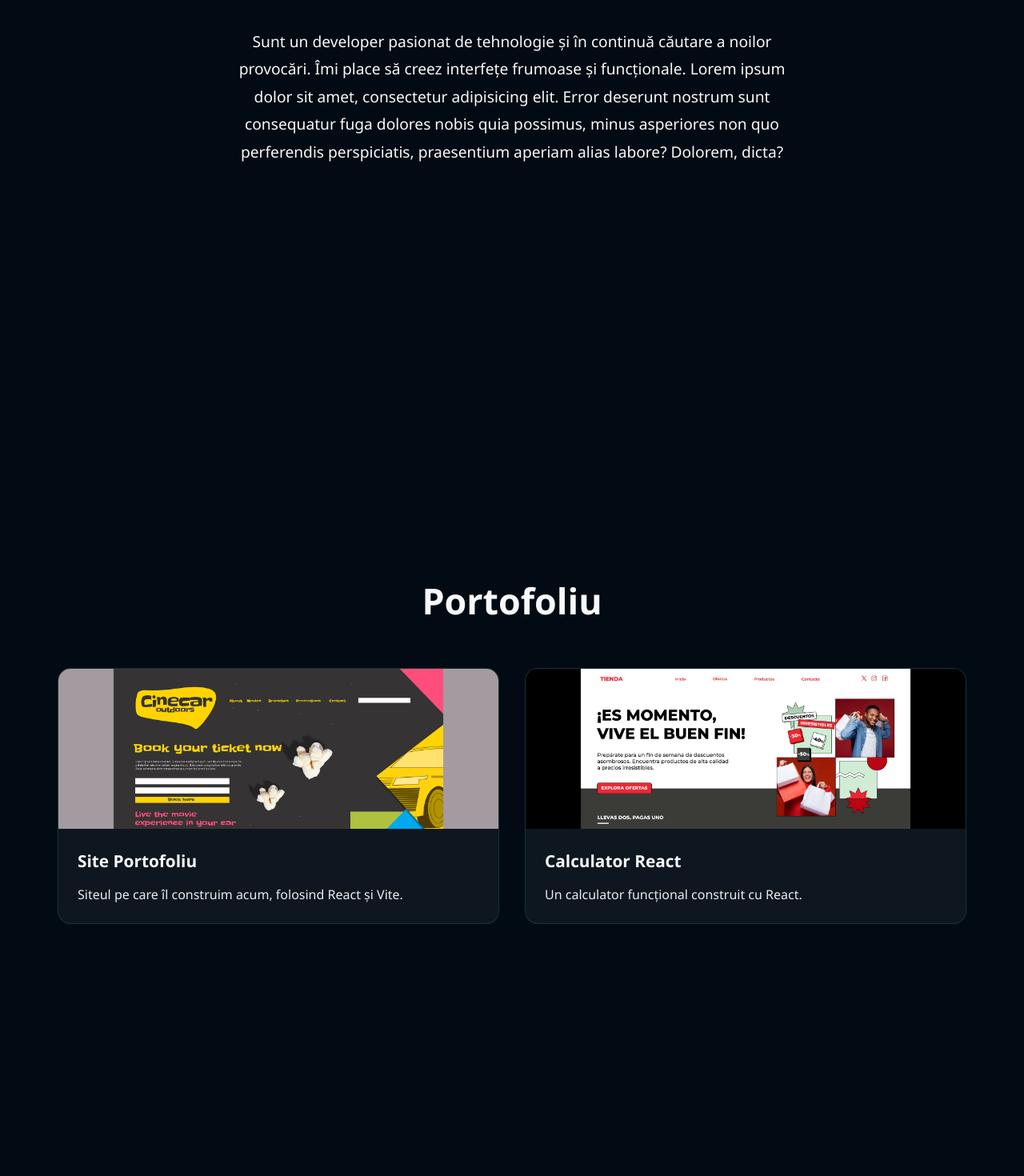
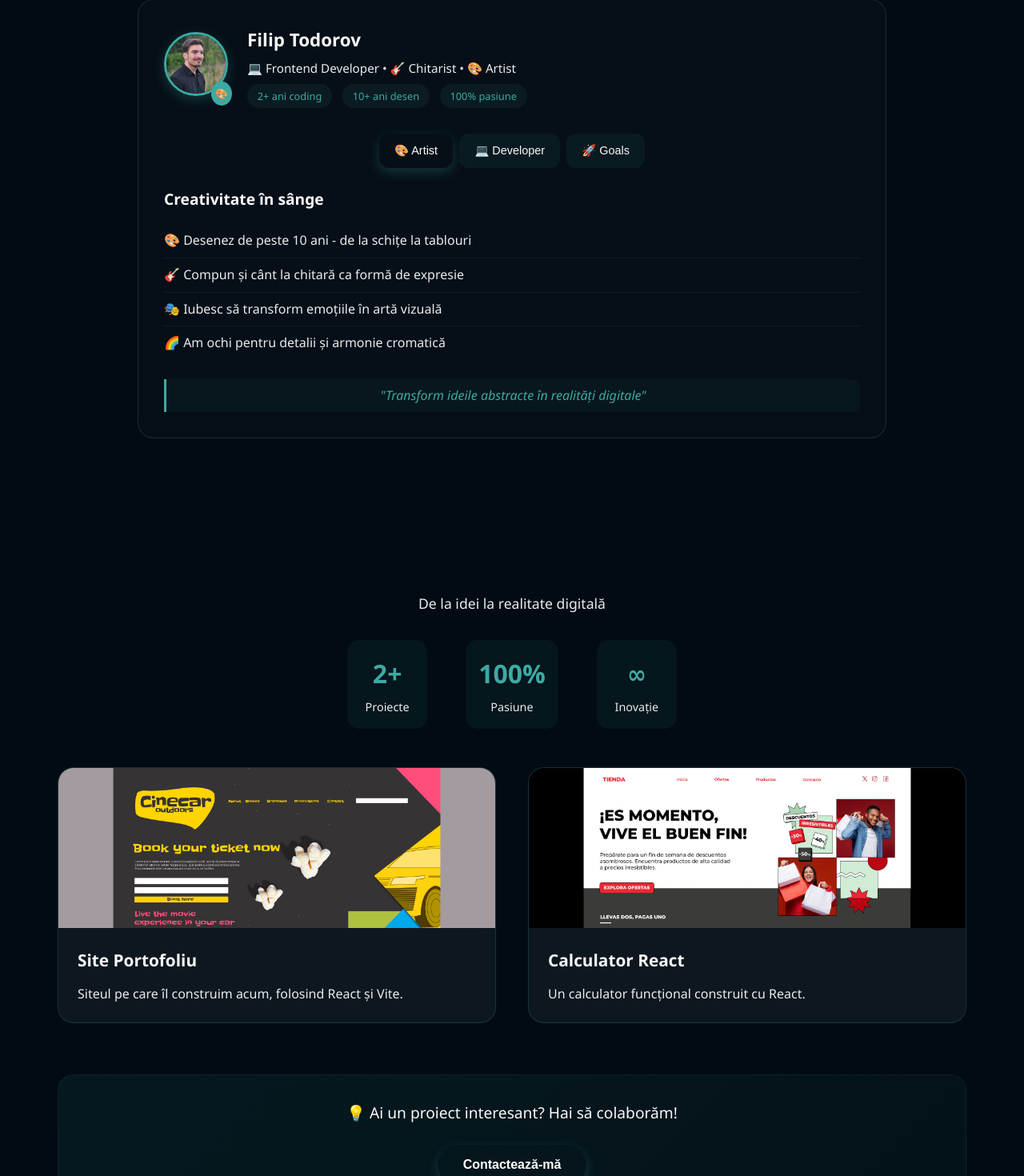
Before and after one commit to filip0020/Taiyo-portfolio, a React (Vite) app: page / in a window 1280 px wide. Shown: the part 981-2451 px from the top of the page at 80% size. Built offline with nearby package versions, Linux system fonts and the light colour scheme.

Commit message:
Imbunatatiri portfolio: adaugat tehnologii, statistici, design imbunatatit

```diff
--- a/src/App.jsx
+++ b/src/App.jsx
@@ -1,7 +1,7 @@
 
 import Navbar from './components/Navbar/Navbar';
 import Hero from './components/Hero/Hero';
-import About from './components/About/About';
+import About from './components/About/About.jsx';
 import Portfolio from './components/Portfolio/Portfolio';
 import Contact from './components/Contact/Contact';
 import Footer from './components/Footer/Footer';
@@ -13,7 +13,7 @@ function App() {
     <div className="app">
       <Navbar />
       <Hero name={personalData.name} country={personalData.country} />
-      <About description={personalData.description} />
+      <About />
       <Portfolio projects={projects} />
       <Contact />
       <Footer />
--- a/src/components/About/About.css
+++ b/src/components/About/About.css
@@ -1,11 +1,10 @@
 .about {
-  padding: 6rem 2rem;
-  max-width: 1200px;
+  padding: 3rem 2rem;
+  max-width: 1000px;
   margin: 0 auto;
-  min-height: 100vh;
   opacity: 0;
-  transform: translateY(50px);
-  transition: opacity 0.8s ease-out, transform 0.8s ease-out;
+  transform: translateY(30px);
+  transition: all 0.6s ease-out;
 }
 
 .about.about-visible {
@@ -15,41 +14,185 @@
 
 .about-title {
   text-align: center;
-  margin-bottom: 3rem;
-  font-size: 2.8rem;
+  font-size: 2.5rem;
+  margin-bottom: 0.5rem;
   color: var(--color-text);
-  opacity: 0;
-  transform: translateY(30px);
-  transition: opacity 0.8s ease-out 0.2s, transform 0.8s ease-out 0.2s;
+  background: linear-gradient(
+    135deg,
+    var(--color-accent-light-1),
+    var(--color-accent-light-2)
+  );
+  -webkit-background-clip: text;
+  -webkit-text-fill-color: transparent;
+  background-clip: text;
 }
 
-.about.about-visible .about-title {
-  opacity: 1;
-  transform: translateY(0);
+.about-subtitle {
+  text-align: center;
+  color: var(--color-text-secondary);
+  margin-bottom: 2rem;
+  font-size: 1.1rem;
 }
 
-.about-description {
-  text-align: center;
-  max-width: 700px;
-  margin: 0 auto;
-  font-size: 1.2rem;
-  line-height: 1.8;
-  opacity: 0;
-  transform: translateY(30px);
-  transition: opacity 0.8s ease-out 0.4s, transform 0.8s ease-out 0.4s;
+/* Layout compact */
+.about-compact {
+  background: rgba(255, 255, 255, 0.02);
+  border-radius: 20px;
+  padding: 2rem;
+  backdrop-filter: blur(10px);
+  border: 1px solid rgba(255, 255, 255, 0.1);
 }
 
-.about.about-visible .about-description {
-  opacity: 1;
-  transform: translateY(0);
+/* Header compact */
+.about-header {
+  display: flex;
+  align-items: center;
+  gap: 1.5rem;
+  margin-bottom: 2rem;
 }
 
+.about-avatar {
+  position: relative;
+  flex-shrink: 0;
+}
+
+.about-avatar img {
+  width: 80px;
+  height: 80px;
+  border-radius: 50%;
+  object-fit: cover;
+  border: 3px solid var(--color-accent-light-2);
+  box-shadow: 0 5px 15px rgba(52, 149, 142, 0.3);
+}
+
+.avatar-badge {
+  position: absolute;
+  bottom: -5px;
+  right: -5px;
+  background: var(--color-accent-light-2);
+  color: white;
+  padding: 5px;
+  border-radius: 50%;
+  font-size: 0.8rem;
+}
+
+.about-bio h3 {
+  margin: 0;
+  font-size: 1.4rem;
+  color: var(--color-text);
+}
+
+.about-bio p {
+  margin: 0.3rem 0;
+  color: var(--color-text-secondary);
+  font-size: 0.95rem;
+}
+
+.bio-stats {
+  display: flex;
+  gap: 0.8rem;
+  margin-top: 0.5rem;
+  flex-wrap: wrap;
+}
+
+.bio-stats span {
+  background: rgba(52, 149, 142, 0.1);
+  color: var(--color-accent-light-2);
+  padding: 0.3rem 0.8rem;
+  border-radius: 15px;
+  font-size: 0.8rem;
+  font-weight: 500;
+}
+
+/* Tabs compacte */
+.compact-tabs {
+  display: flex;
+  gap: 0.5rem;
+  margin-bottom: 1.5rem;
+  justify-content: center;
+}
+
+.compact-tabs button {
+  padding: 0.8rem 1.2rem;
+  border: none;
+  background: rgba(52, 149, 142, 0.08);
+  color: var(--color-text);
+  border-radius: 12px;
+  cursor: pointer;
+  transition: all 0.3s ease;
+  font-size: 0.9rem;
+  font-weight: 500;
+}
+
+.compact-tabs button:hover {
+  background: rgba(52, 149, 142, 0.15);
+  transform: translateY(-2px);
+}
+
+.compact-tabs .compact-active {
+  background: linear-gradient(
+    135deg,
+    var(--color-accent-light-1),
+    var(--color-accent-light-2)
+  );
+  color: white;
+  box-shadow: 0 5px 15px rgba(52, 149, 142, 0.3);
+}
+
+/* Conținut tabs */
+.compact-content {
+  margin-bottom: 1.5rem;
+}
+
+.compact-content h4 {
+  color: var(--color-text);
+  margin-bottom: 1rem;
+  font-size: 1.2rem;
+}
+
+.compact-content ul {
+  list-style: none;
+  padding: 0;
+}
+
+.compact-content li {
+  padding: 0.5rem 0;
+  color: var(--color-text-secondary);
+  border-bottom: 1px solid rgba(255, 255, 255, 0.05);
+}
+
+.compact-content li:last-child {
+  border-bottom: none;
+}
+
+/* Citat */
+.about-quote {
+  text-align: center;
+  font-style: italic;
+  color: var(--color-accent-light-2);
+  border-left: 3px solid var(--color-accent-light-2);
+  padding: 0.5rem 1rem;
+  margin: 1rem 0 0 0;
+  background: rgba(52, 149, 142, 0.05);
+  border-radius: 0 10px 10px 0;
+}
+
+/* Responsive */
 @media (max-width: 768px) {
   .about {
-    padding: 4rem 1rem;
+    padding: 2rem 1rem;
   }
 
-  .about p {
-    font-size: 1.1rem;
+  .about-header {
+    flex-direction: column;
+    text-align: center;
+  }
+
+  .compact-tabs {
+    flex-wrap: wrap;
+  }
+
+  .bio-stats {
+    justify-content: center;
   }
 }
--- a/src/components/About/About.jsx
+++ b/src/components/About/About.jsx
@@ -1,26 +1,99 @@
+import { useState } from 'react';
 import { useInView } from '../../hooks/useInView';
 import './About.css';
 
-function About({ description }) {
+const About = () => {
+  const [activeTab, setActiveTab] = useState('artist');
   const [ref, isInView] = useInView({
-    threshold: 0.3,
+    threshold: 0.1,
     triggerOnce: true
   });
 
   return (
-    <section
-      id="about"
-      ref={ref}
-      className={`about ${isInView ? 'about-visible' : ''}`}
-    >
-      <h2 className="about-title">
-        Despre Mine
-      </h2>
-      <p className="about-description">
-        {description} Lorem ipsum dolor sit amet, consectetur adipisicing elit. Error deserunt nostrum sunt consequatur fuga dolores nobis quia possimus, minus asperiores non quo perferendis perspiciatis, praesentium aperiam alias labore? Dolorem, dicta?
-      </p>
+    <section id="about" ref={ref} className={`about ${isInView ? 'about-visible' : ''}`}>
+      <h2 className="about-title">Despre Creator</h2>
+      <p className="about-subtitle">Artist • Muzician • Developer</p>
+
+      <div className="about-compact">
+        {/* Imagine mică și informații esențiale */}
+        <div className="about-header">
+          <div className="about-avatar">
+            <img src="../Filip-Todorov.jpg" alt="Filip Todorov" />
+            <div className="avatar-badge">🎨</div>
+          </div>
+
+          <div className="about-bio">
+            <h3>Filip Todorov</h3>
+            <p>💻 Frontend Developer • 🎸 Chitarist • 🎨 Artist</p>
+            <div className="bio-stats">
+              <span>2+ ani coding</span>
+              <span>10+ ani desen</span>
+              <span>100% pasiune</span>
+            </div>
+          </div>
+        </div>
+
+        {/* Tabs compacte */}
+        <div className="compact-tabs">
+          {['artist', 'developer', 'goals'].map((tab) => (
+            <button
+              key={tab}
+              className={activeTab === tab ? 'compact-active' : ''}
+              onClick={() => setActiveTab(tab)}
+            >
+              {tab === 'artist' && '🎨 Artist'}
+              {tab === 'developer' && '💻 Developer'}
+              {tab === 'goals' && '🚀 Goals'}
+            </button>
+          ))}
+        </div>
+
+        {/* Conținut dinamic */}
+        <div className="compact-content">
+          {activeTab === 'artist' && (
+            <div className="tab-artist">
+              <h4>Creativitate în sânge</h4>
+              <ul>
+                <li>🎨 Desenez de peste 10 ani - de la schițe la tablouri</li>
+                <li>🎸 Compun și cânt la chitară ca formă de expresie</li>
+                <li>🎭 Iubesc să transform emoțiile în artă vizuală</li>
+                <li>🌈 Am ochi pentru detalii și armonie cromatică</li>
+              </ul>
+            </div>
+          )}
+
+          {activeTab === 'developer' && (
+            <div className="tab-developer">
+              <h4>De la artă la algoritmi</h4>
+              <ul>
+                <li>💻 2 ani de frontend development cu React</li>
+                <li>🎯 Specializat pe interfețe intuitive și frumoase</li>
+                <li>🚀 Autodidact dedicat - învăț zilnic ceva nou</li>
+                <li>❤️ Pasiune pentru cod elegant și funcțional</li>
+              </ul>
+            </div>
+          )}
+
+          {activeTab === 'goals' && (
+            <div className="tab-goals">
+              <h4>Viziune și ambiție</h4>
+              <ul>
+                <li>⭐ Devin expert React și JavaScript</li>
+                <li>🌍 Lucrez la proiecte cu impact mare</li>
+                <li>📚 Învăț continuu și împărtășesc cu comunitatea</li>
+                <li>🎨 Unesc arta cu tehnologia în proiecte unice</li>
+              </ul>
+            </div>
+          )}
+        </div>
+
+        {/* Citat inspirational */}
+        <blockquote className="about-quote">
+          "Transform ideile abstracte în realități digitale"
+        </blockquote>
+      </div>
     </section>
   );
-}
+};
 
 export default About;
--- a/src/components/Logo/Logo.jsx
+++ b/src/components/Logo/Logo.jsx
@@ -2,7 +2,7 @@ import './Logo.css';
 
 function Logo() {
   return (
-    <div className="logo-container">
+    <a className="logo-container" href="#">
       <svg className="logo-svg" width="50" height="50" viewBox="0 0 50 50">
         <defs>
           <linearGradient id="neon-gradient" x1="0%" y1="0%" x2="100%" y2="100%">
@@ -36,7 +36,7 @@ function Logo() {
         <span className="logo-text-main">FILIP</span>
         <span className="logo-text-sub">DEV</span>
       </div>
-    </div>
+    </a>
   );
 }
 
--- a/src/components/Portfolio/Portfolio.css
+++ b/src/components/Portfolio/Portfolio.css
@@ -1,41 +1,95 @@
-/* components/Portfolio/Portfolio.css */
 .portfolio {
-  padding: 6rem 2rem;
-  min-height: 100vh;
+  padding: 4rem 2rem;
   max-width: 1200px;
   margin: 0 auto;
   position: relative;
 }
 
-.portfolio-title {
+/* Header îmbunătățit */
+.portfolio-header {
   text-align: center;
   margin-bottom: 3rem;
-  font-size: 2.8rem;
-  color: var(--color-text);
 }
 
-/* GRID CORECT - așa cum era inițial */
+.portfolio-title {
+  font-size: 2.8rem;
+  margin-bottom: 0.5rem;
+  color: var(--color-text);
+  background: linear-gradient(
+    135deg,
+    var(--color-accent-light-1),
+    var(--color-accent-light-2)
+  );
+  -webkit-background-clip: text;
+  -webkit-text-fill-color: transparent;
+  background-clip: text;
+}
+
+.portfolio-subtitle {
+  font-size: 1.1rem;
+  color: var(--color-text-secondary);
+  margin-bottom: 2rem;
+}
+
+/* Statistics */
+.portfolio-stats {
+  display: flex;
+  justify-content: center;
+  gap: 3rem;
+  margin-top: 2rem;
+  flex-wrap: wrap;
+}
+
+.stat {
+  display: flex;
+  flex-direction: column;
+  align-items: center;
+  padding: 1rem;
+  background: rgba(52, 149, 142, 0.08);
+  border-radius: 15px;
+  min-width: 100px;
+  transition: transform 0.3s ease;
+}
+
+.stat:hover {
+  transform: translateY(-5px);
+  background: rgba(52, 149, 142, 0.12);
+}
+
+.stat-number {
+  font-size: 2rem;
+  font-weight: bold;
+  color: var(--color-accent-light-2);
+  margin-bottom: 0.3rem;
+}
+
+.stat-label {
+  font-size: 0.9rem;
+  color: var(--color-text-secondary);
+  font-weight: 500;
+}
+
+/* Grid îmbunătățit */
 .projects-grid {
   display: grid;
-  grid-template-columns: repeat(auto-fit, minmax(300px, 1fr));
-  gap: 2rem;
-  margin-top: 2rem;
+  grid-template-columns: repeat(auto-fit, minmax(350px, 1fr));
+  gap: 2.5rem;
+  margin: 3rem 0;
 }
 
-/* Animație simplă de intrare */
 .project-card {
   opacity: 0;
-  transform: translateY(50px);
-  transition: opacity 0.6s ease, transform 0.6s ease;
+  transform: translateY(50px) scale(0.95);
+  transition: all 0.6s cubic-bezier(0.4, 0, 0.2, 1);
+  border-radius: 20px;
+  overflow: hidden;
 }
 
-/* Când portfolio-ul este vizibil, animăm cardurile */
 .portfolio-in-view .project-card {
   opacity: 1;
-  transform: translateY(0);
+  transform: translateY(0) scale(1);
 }
 
-/* Delay progresiv pentru fiecare card */
 .portfolio-in-view .project-card:nth-child(1) {
   transition-delay: 0.1s;
 }
@@ -48,3 +102,86 @@
 .portfolio-in-view .project-card:nth-child(4) {
   transition-delay: 0.4s;
 }
+.portfolio-in-view .project-card:nth-child(5) {
+  transition-delay: 0.5s;
+}
+.portfolio-in-view .project-card:nth-child(6) {
+  transition-delay: 0.6s;
+}
+
+/* CTA section */
+.portfolio-cta {
+  text-align: center;
+  margin-top: 4rem;
+  padding: 2rem;
+  background: linear-gradient(
+    135deg,
+    rgba(52, 149, 142, 0.1),
+    rgba(52, 149, 142, 0.05)
+  );
+  border-radius: 20px;
+  border: 1px solid rgba(52, 149, 142, 0.1);
+}
+
+.portfolio-cta p {
+  font-size: 1.2rem;
+  color: var(--color-text);
+  margin-bottom: 1.5rem;
+  font-weight: 500;
+}
+
+.cta-button {
+  background: linear-gradient(
+    135deg,
+    var(--color-accent-light-1),
+    var(--color-accent-light-2)
+  );
+  color: white;
+  border: none;
+  padding: 1rem 2rem;
+  border-radius: 50px;
+  font-size: 1rem;
+  font-weight: 600;
+  cursor: pointer;
+  transition: all 0.3s ease;
+  box-shadow: 0 5px 15px rgba(52, 149, 142, 0.3);
+}
+
+.cta-button:hover {
+  transform: translateY(-3px);
+  box-shadow: 0 8px 25px rgba(52, 149, 142, 0.4);
+}
+
+/* Responsive */
+@media (max-width: 768px) {
+  .portfolio {
+    padding: 2rem 1rem;
+  }
+
+  .portfolio-title {
+    font-size: 2.2rem;
+  }
+
+  .portfolio-stats {
+    gap: 1.5rem;
+  }
+
+  .stat {
+    min-width: 80px;
+    padding: 0.8rem;
+  }
+
+  .stat-number {
+    font-size: 1.5rem;
+  }
+
+  .projects-grid {
+    grid-template-columns: 1fr;
+    gap: 2rem;
+  }
+
+  .portfolio-cta {
+    margin-top: 3rem;
+    padding: 1.5rem;
+  }
+}
--- a/src/components/Portfolio/Portfolio.jsx
+++ b/src/components/Portfolio/Portfolio.jsx
@@ -10,7 +10,26 @@ function Portfolio({ projects }) {
 
   return (
     <section id="portfolio" ref={ref} className="portfolio">
-      <h2 className="portfolio-title">Portofoliu</h2>
+      <div className="portfolio-header">
+        <h2 className="portfolio-title">Proiectele Mele</h2>
+        <p className="portfolio-subtitle">De la idei la realitate digitală</p>
+
+        <div className="portfolio-stats">
+          <div className="stat">
+            <span className="stat-number">{projects.length}+</span>
+            <span className="stat-label">Proiecte</span>
+          </div>
+          <div className="stat">
+            <span className="stat-number">100%</span>
+            <span className="stat-label">Pasiune</span>
+          </div>
+          <div className="stat">
+            <span className="stat-number">∞</span>
+            <span className="stat-label">Inovație</span>
+          </div>
+        </div>
+      </div>
+
       <div className="projects-grid">
         {projects.map((project, index) => (
           <ProjectCard
@@ -20,10 +39,21 @@ function Portfolio({ projects }) {
             imageUrl={project.imageUrl}
             liveUrl={project.linkLive}
             githubUrl={project.linkGithub}
+            technologies={project.technologies || []}
             index={index}
             isVisible={isInView}
           />
         ))}
+      </div>
+
+      <div className="portfolio-cta">
+        <p>💡 Ai un proiect interesant? Hai să colaborăm!</p>
+        <button
+          className="cta-button"
+          onClick={() => document.getElementById('contact')?.scrollIntoView({ behavior: 'smooth' })}
+        >
+          Contactează-mă
+        </button>
       </div>
     </section>
   );
--- a/src/data.js
+++ b/src/data.js
@@ -4,8 +4,6 @@ export const personalData = {
   country: "Moldova",
   description: "Sunt un developer pasionat de tehnologie și în continuă căutare a noilor provocări. Îmi place să creez interfețe frumoase și funcționale.", // <- Scrie ceva despre tine
 };
-
-
 
 export const projects = [
   {
--- a/src/index.css
+++ b/src/index.css
@@ -15,6 +15,33 @@
   margin: 0;
   padding: 0;
   box-sizing: border-box;
+}
+
+::-webkit-scrollbar {
+  width: 10px;
+}
+
+::-webkit-scrollbar-track {
+  background: rgba(1, 10, 18, 0.1);
+  border-radius: 10px;
+}
+
+::-webkit-scrollbar-thumb {
+  background: linear-gradient(
+    135deg,
+    var(--color-accent-light-1),
+    var(--color-accent-light-2)
+  );
+  border-radius: 10px;
+  border: 2px solid rgba(1, 10, 18, 0.1);
+}
+
+::-webkit-scrollbar-thumb:hover {
+  background: linear-gradient(
+    135deg,
+    var(--color-accent-light-2),
+    var(--color-accent-light-1)
+  );
 }
 
 body {
@@ -70,3 +97,28 @@ body::before {
   pointer-events: none;
   z-index: -1;
 }
+
+.fade-in {
+  opacity: 0;
+  transform: translateY(30px);
+  transition: all 0.6s ease-out;
+}
+
+.fade-in.visible {
+  opacity: 1;
+  transform: translateY(0);
+}
+
+.btn-primary {
+  background: linear-gradient(
+    135deg,
+    var(--color-accent-light-1),
+    var(--color-accent-light-2)
+  );
+  transition: all 0.3s ease;
+}
+
+.btn-primary:hover {
+  transform: translateY(-2px);
+  box-shadow: 0 10px 20px rgba(52, 149, 142, 0.3);
+}
```
Also changed, not shown: src/components/ProjectCard/ProjectCard.jsx (+11 -1 lines), public/Filip-Todorov.jpg (added).
